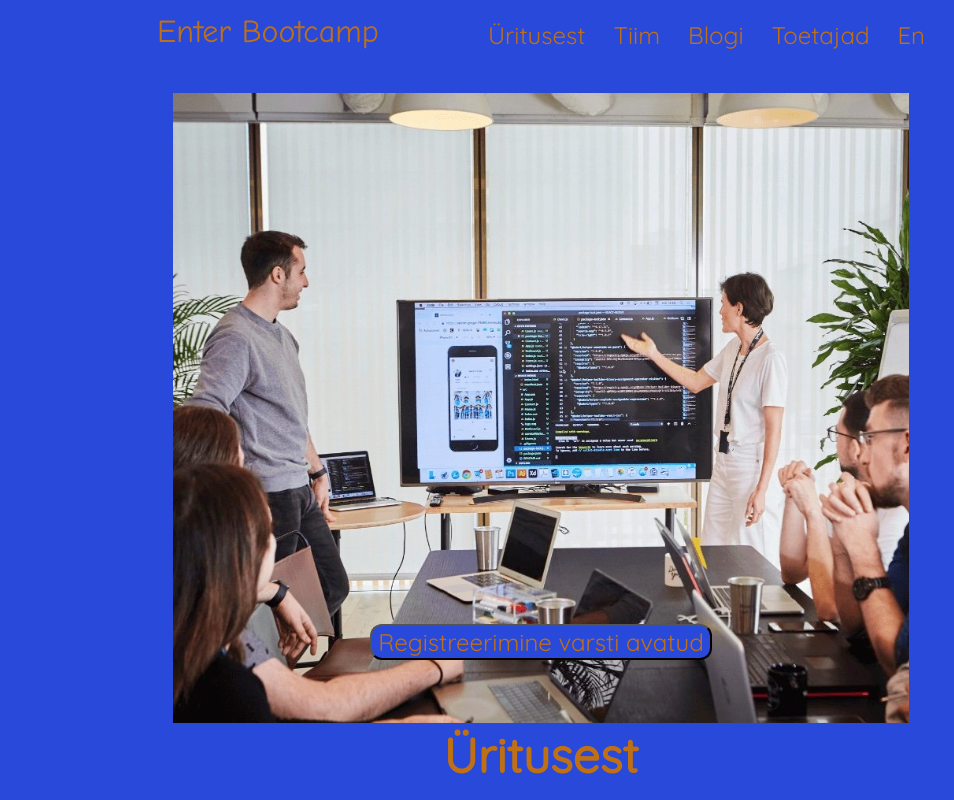
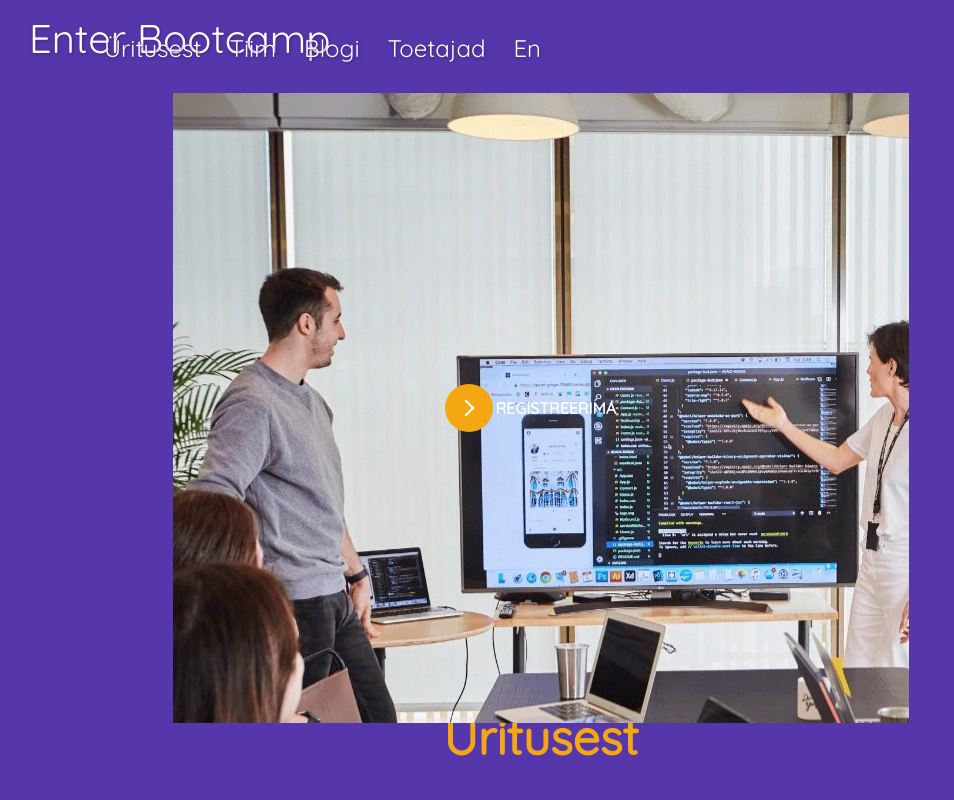
Before and after one commit to jazzxoxo/enter, a plain HTML site: page index.html in a window 1280 px wide. Shown: the top 800 px of the page, without its empty margins (99-1053 px from the left). Drawn offline with Linux system fonts and the light colour scheme.

Commit message:
lii uuendused, midagi katki

```diff
--- a/index.html
+++ b/index.html
@@ -52,16 +52,20 @@
                 <a href="#Blogi">Blogi</a>
                 <a href="#Toetajad">Toetajad</a>
                 <a>En</a>
+
             </div>
         </header>
 
         <div class="core">
             <div style="padding: 1em;">
                 <div class="land">
-                    <div>
-                        <button class="button">Registreerimine varsti avatud</button>
-                    </div>
-                </div>>
+                    <button class="button">
+                        <span class="circle" aria-hidden="true">
+                        <span class="icon arrow"></span>
+                        </span>
+                        <span class="button-text">Registreerima</span>
+                    </button>
+                </div>
 
             </div>
             <div id="main">
--- a/style.css
+++ b/style.css
@@ -1,18 +1,8 @@
 @import url('https://fonts.googleapis.com/css2?family=Quicksand&display=swap');
-
-html {
-    scroll-behavior: smooth;
-    background-color: rgb(40, 73, 218);
-    color: rgb(192, 112, 20);
-  }
-
-a {
-    color: rgb(192, 112, 20)
-}
 
 /* width */
 ::-webkit-scrollbar {
-    width: 3px;
+    width: 0.05em;
 
 
   }
@@ -24,7 +14,7 @@ a {
 
   /* Handle */
   ::-webkit-scrollbar-thumb {
-    background:  rgb(192, 112, 20);
+    background:  #F3A712;
     border-radius: 0.5em;
   }
 
@@ -32,6 +22,17 @@ a {
   ::-webkit-scrollbar-thumb:hover {
     background:white;
   }
+
+html {
+    scroll-behavior: smooth;
+    background-color: #5536AB;
+    color: #F3A712;
+  }
+
+a {
+    color: #fff
+}
+
 header > div {
     display: inline !important;
     right: 0;
@@ -43,7 +44,7 @@ header > div {
 
 header > div > a {
     padding-left: 1em;
-    font-size: 24px;
+    font-size: 1.5em;
     font-family: 'Quicksand', sans-serif;
     right: 20%;
     text-decoration: none;
@@ -51,10 +52,10 @@ header > div > a {
 
 header > a {
     float: left;
-    font-size: 32px;
-    /*font-family: 'Quicksand', sans-serif;*/
-    font-family: "Comic Sans MS", "Comic Sans", cursive;
+    font-size: 2.5em;
+    font-family: 'Quicksand', sans-serif;
     text-decoration: none;
+    padding-left: 20%;
 }
 
 header {
@@ -63,8 +64,7 @@ header {
     position: fixed;
     width: 50%;
     z-index: 1;
-    padding-left: 20%;
-    padding-right: 10%;
+    text-shadow: 1px 1px 3px #3E277C
 }
 
 header.hide {
@@ -72,7 +72,7 @@ header.hide {
 }
 
 header > a:hover, header > div > a:hover {
-    color: white;
+    color: #F3A712;
 }
 
 .core {
@@ -93,8 +93,6 @@ body {
     justify-content: center;
     align-items: center;
     position: relative;
-    background-repeat: no-repeat;
-    background-size: cover;
 }
 
 .land > div {
@@ -105,17 +103,93 @@ body {
 }
 
 .button {
+    position: relative;
+    display: inline-block;
+    cursor: pointer;
+    outline: none;
+    border: 0;
+    vertical-align: middle;
+    text-decoration: none;
+    background: transparent;
+    padding: 0;
+    font-size: inherit;
     font-family: 'Quicksand', sans-serif;
-    font-size: 1.5em;
-    color: rgb(192, 112, 20);
-    background-color: rgb(40, 73, 218);
-    border-radius: 12px;
+    color: #F3A712;
 }
 
-.button:hover {
-    color: rgb(40, 73, 218);
-    background-color: rgb(192, 112, 20);
-}
+button.button {
+    width: 12rem;
+    height: auto;
+   }
+
+button.button .circle {
+    transition: all 0.45s cubic-bezier(0.65, 0, 0.076, 1);
+    position: relative;
+    display: block;
+    margin: 0;
+    width: 3rem;
+    height: 3rem;
+    background: #F3A712;
+    border-radius: 1.625rem;
+   }
+
+button.button .circle .icon {
+    transition: all 0.45s cubic-bezier(0.65, 0, 0.076, 1);
+    position: absolute;
+    top: 0;
+    bottom: 0;
+    margin: auto;
+    background: #fff;
+   }
+
+button.button .circle .icon.arrow {
+    transition: all 0.45s cubic-bezier(0.65, 0, 0.076, 1);
+    left: 0.625rem;
+    width: 1.125rem;
+    height: 0.125rem;
+    background: none;
+   }
+
+button.button .circle .icon.arrow::before {
+    position: absolute;
+    content: "";
+    top: -0.29rem;
+    right: 0.0625rem;
+    width: 0.625rem;
+    height: 0.625rem;
+    border-top: 0.125rem solid #fff;
+    border-right: 0.125rem solid #fff;
+    transform: rotate(45deg);
+   }
+
+button.button .button-text {
+    transition: all 0.45s cubic-bezier(0.65, 0, 0.076, 1);
+    position: absolute;
+    top: 0;
+    left: 0;
+    right: 0;
+    bottom: 0;
+    padding: 0.75rem 0;
+    margin: 0 0 0 1.85rem;
+    color: #fff;
+    font-weight: 700;
+    line-height: 1.6;
+    text-align: center;
+    text-transform: uppercase;
+   }
+
+button:hover .circle {
+    width: 100%;
+   }
+
+button:hover .circle .icon.arrow {
+    background: #fff;
+    transform: translate(1rem, 0);
+   }
+
+button:hover .button-text {
+    color: #fff;
+   }
 
 h1 {
     font-family: 'Quicksand', sans-serif;
@@ -154,18 +228,3 @@ footer {
     display: block;
     margin-left: auto;
     margin-right: auto;}
-
-p {
-    font-family: 'Quicksand', sans-serif;
-    font-size: 2em;
-    text-align: center;
-}
-
-footer {
-    background-color: rgb(34, 42, 68);
-    bottom: 0;
-    width: 100%;
-    margin: 0 px;
-    position: relative;
-    overflow: hidden
-}
```
